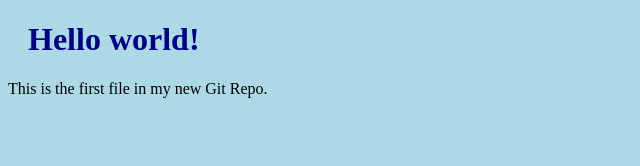
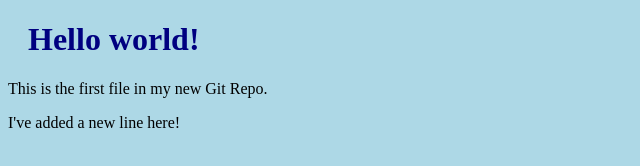
Before and after one commit to raagren/hello-world, a plain HTML site: page index.html in a window 1280 px wide. Shown: the whole page, without its empty margins (0-640 px from the left). Drawn offline with Linux system fonts and the light colour scheme.

Commit message:
added a line to the HTML file

```diff
--- a/index.html
+++ b/index.html
@@ -8,6 +8,7 @@
 
 <h1>Hello world!</h1>
 <p>This is the first file in my new Git Repo.</p>
+<p> I've added a new line here!</p>
 
 </body>
 </html>
```
